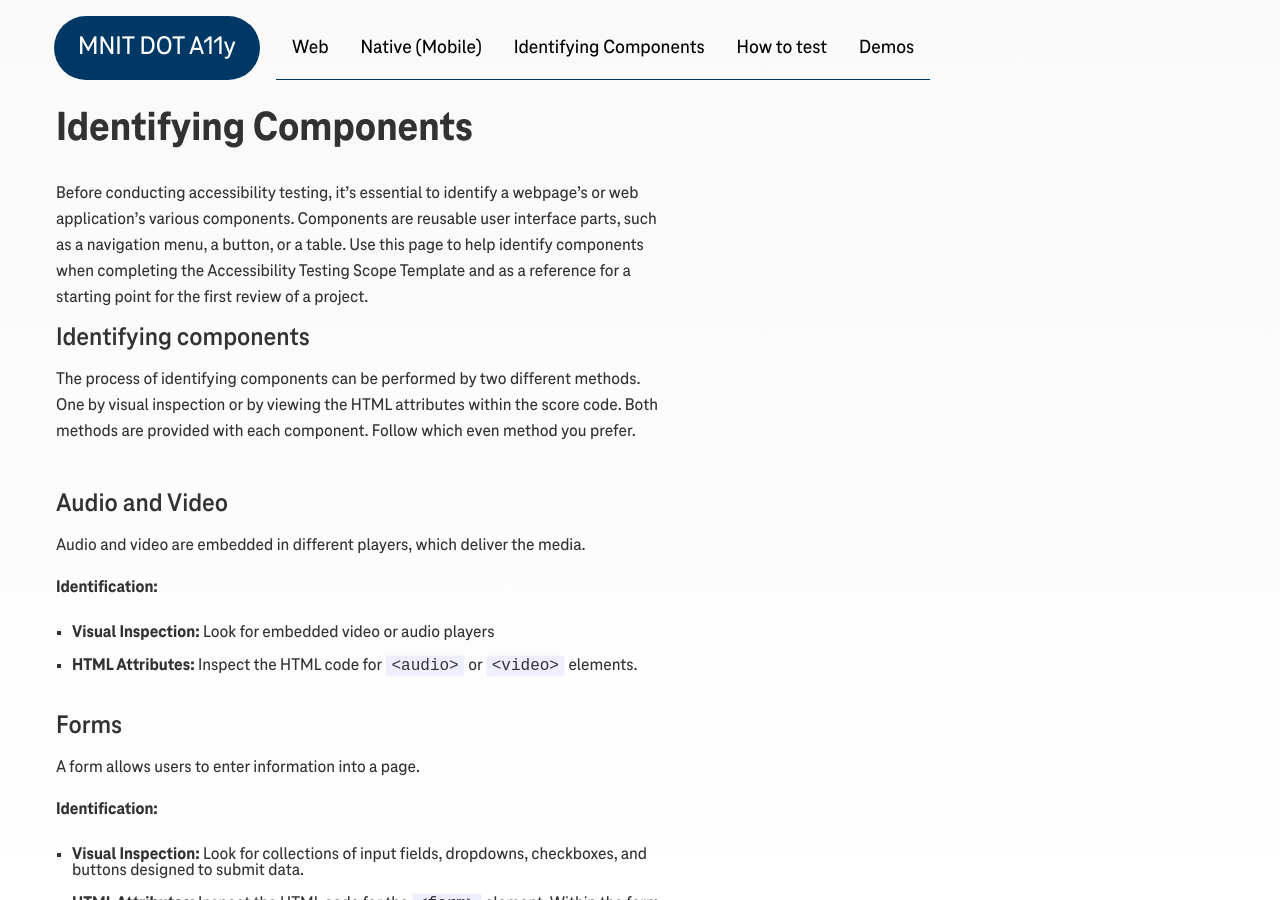
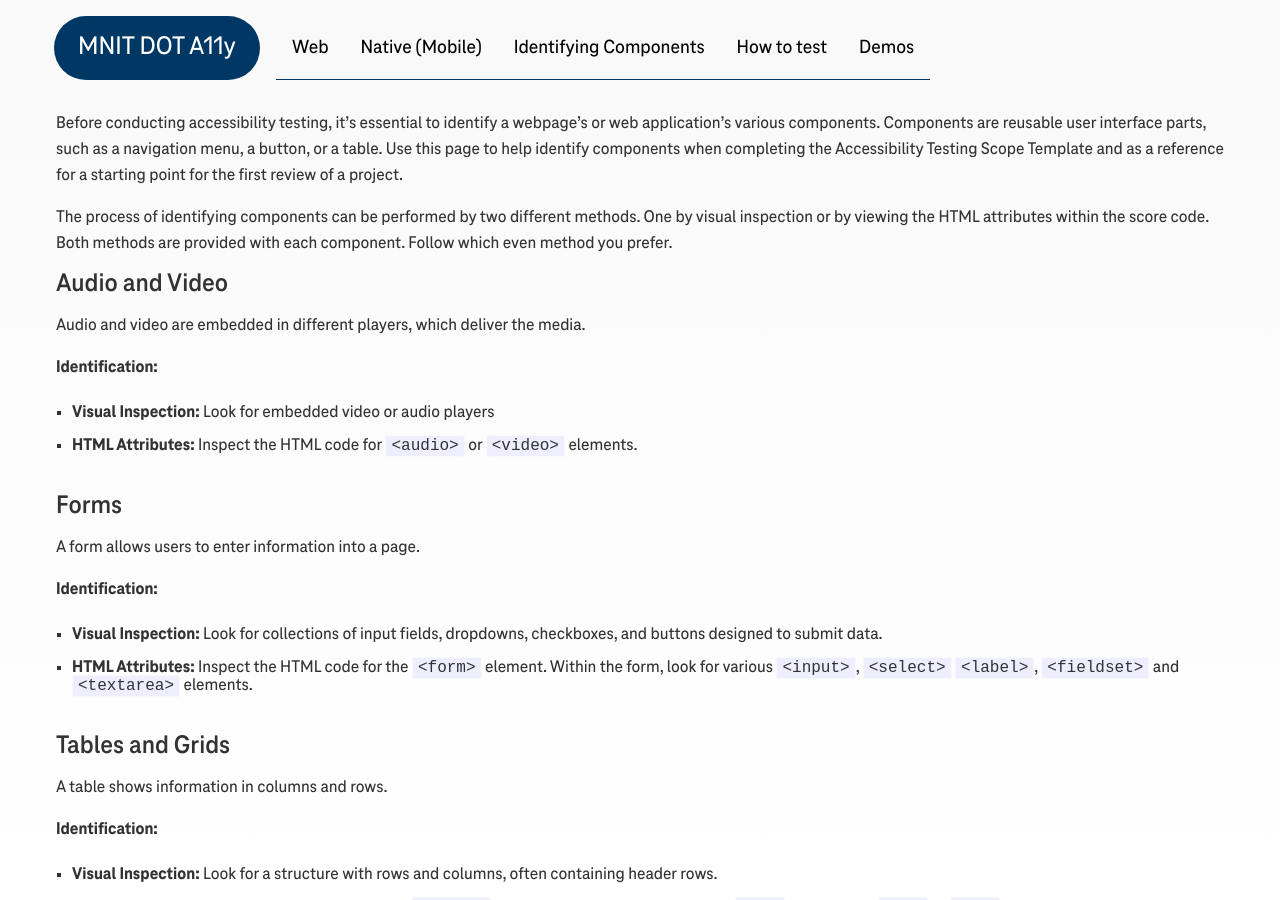
Before and after one commit to MNIT-DOT-a11y/mnit-dot-a11y.github.io, a Jekyll site: the page built from id-components-new.md, in a window 1280 px wide and 900 px high. Built offline with Jekyll 4.4.1, drawn with Linux system fonts in a browser that asks for light colours.

Commit message:
page update take 3

```diff
--- a/id-components-new.md
+++ b/id-components-new.md
@@ -1,12 +1,11 @@
 ---
-layout: page
+layout: full-width
 title: Identifying Components
 permalink: /identifying-components-new/
 ---
 
 Before conducting accessibility testing, it's essential to identify a webpage's or web application's various components. Components are reusable user interface parts, such as a navigation menu, a button, or a table. Use this page to help identify components when completing the Accessibility Testing Scope Template and as a reference for a starting point for the first review of a project.
 
-## Identifying components
 The process of identifying components can be performed by two different methods. One by visual inspection or by viewing the HTML attributes within the score code. Both methods are provided with each component. Follow which even method you prefer.
 
 
```
